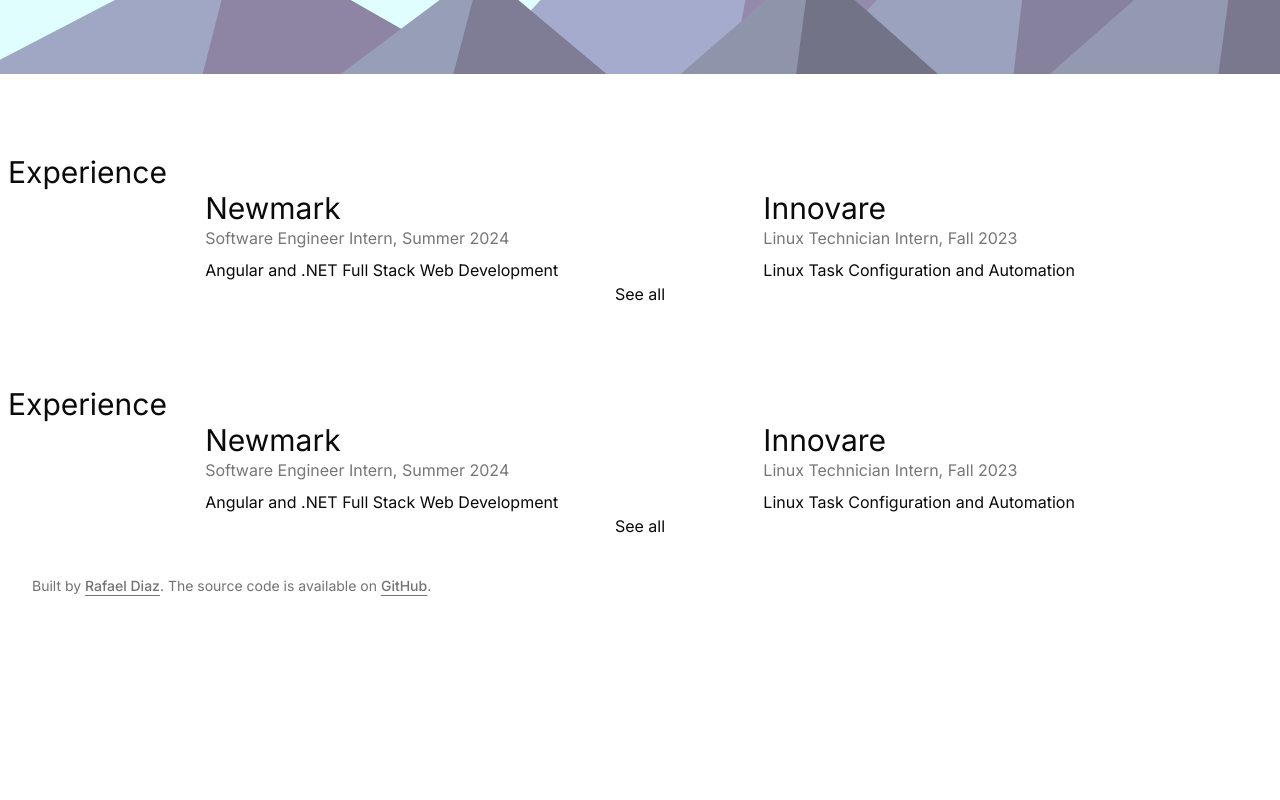
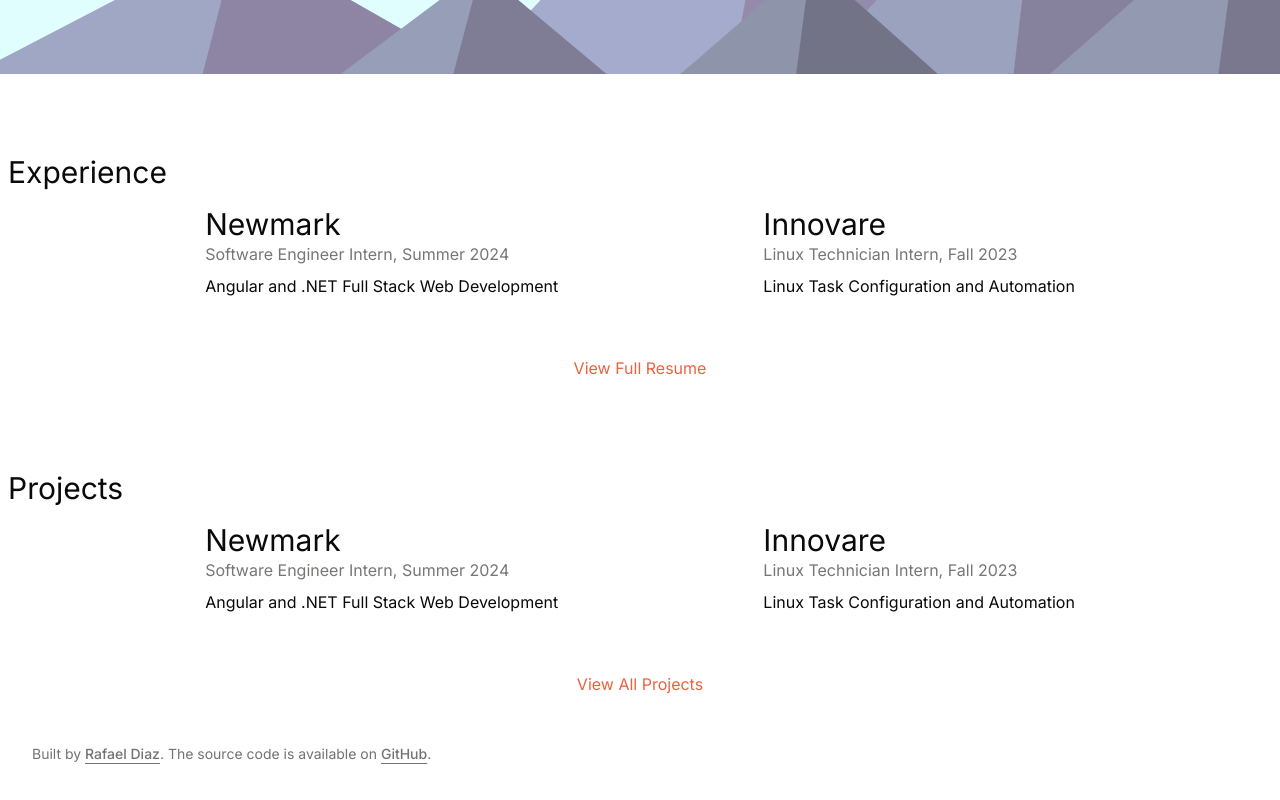
Before and after one commit to availe/Personal-Website-V2, a Next.js app: page / in a window 1280 px wide. Shown: the part 774-1574 px from the top of the page. Before the commit the page ends 1408 px from the top, so only its background shows below. Built offline with nearby package versions, Linux system fonts and the light colour scheme.

Commit message:
refactored SectionEntry

```diff
--- a/src/app/page.tsx
+++ b/src/app/page.tsx
@@ -34,8 +34,18 @@
     <>
       <Hero />
       <div className="flex flex-col gap-20 pt-20">
-        <SectionEntry experiences={experiences} />
-        <SectionEntry experiences={experiences} />
+        <SectionEntry
+          experiences={experiences}
+          title="Experience"
+          stringDesc="View Full Resume"
+          stringLink="/resume"
+        />
+        <SectionEntry
+          experiences={experiences}
+          title="Projects"
+          stringDesc="View All Projects"
+          stringLink="/projects"
+        />
       </div>
     </>
   );
--- a/src/components/home/section-entry.tsx
+++ b/src/components/home/section-entry.tsx
@@ -11,12 +11,15 @@
 
 interface ExperienceSectionProps {
   experiences: Experience[];
+  title: string;
+  stringDesc: string;
+  stringLink: string;
 }
 
-const SectionEntry: React.FC<ExperienceSectionProps> = ({ experiences }) => {
+const SectionEntry: React.FC<ExperienceSectionProps> = ({ experiences, title, stringDesc, stringLink }) => {
   return (
     <section>
-      <h2 className="text-2xl md:text-3xl ml-2">Experience</h2>
+      <h2 className="text-2xl md:text-3xl ml-2 pb-4">{title}</h2>
 
       <div className="flex flex-col md:flex-row justify-evenly text-center md:text-start gap-16 md:gap-0">
         {experiences.map((exp, index) => (
@@ -30,9 +33,9 @@
           />
         ))}
       </div>
-      <div className="flex justify-center">
-        <p className="text-center hover:border-b inline-block">
-          <Link href="/resume">See all</Link>
+      <div className="flex justify-center pt-12">
+        <p className="text-center hover:border-b inline-block text-[#ec6240] hover:bg-[#ec6240] hover:text-white border-2 border-transparent px-8 py-2 rounded-lg ">
+          <Link href={stringLink}>{stringDesc}</Link>
         </p>
       </div>
     </section>
```
